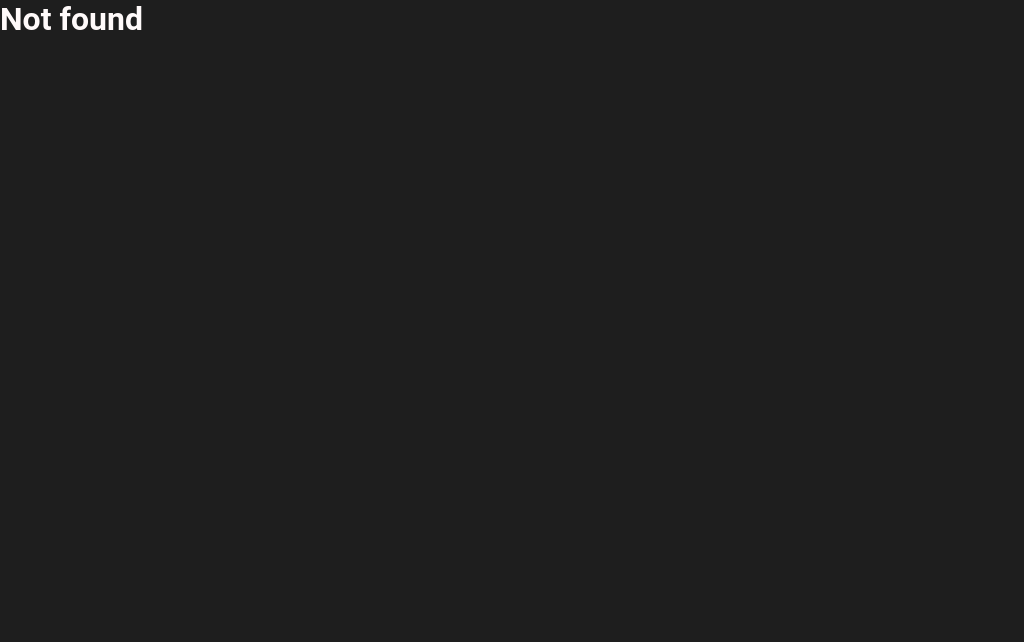
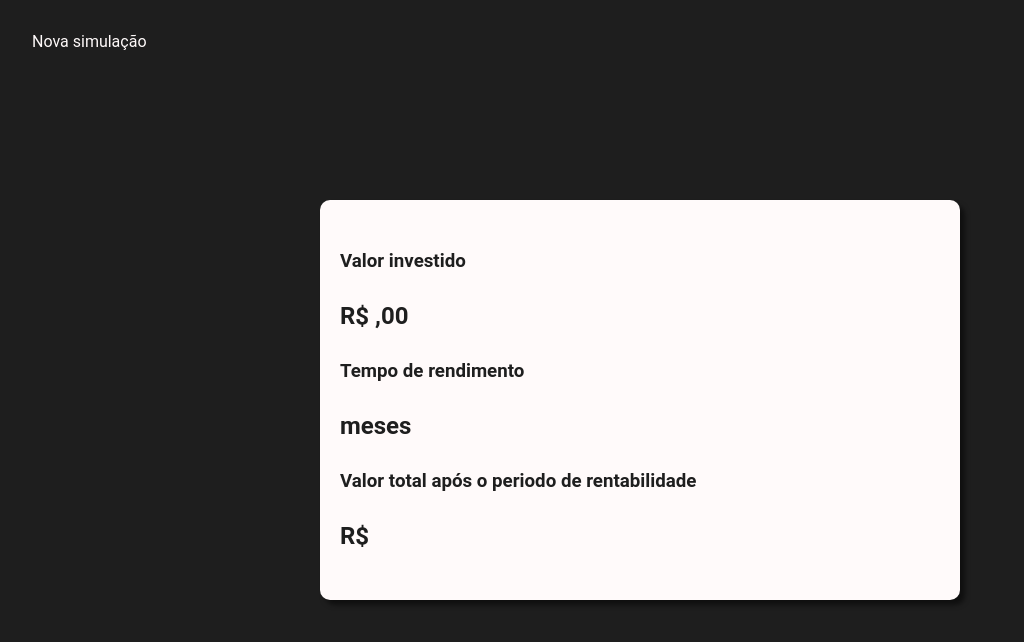
Before and after one commit to Pierre-Kalil/react-calc-investment, a React (Create React App) app: page /result in a window 1280 px wide. Shown: the top 642 px of the page, without its empty margins (0-1024 px from the left). Built offline with nearby package versions, Linux system fonts and the light colour scheme.

Commit message:
feat: page result, assets and styles

```diff
--- a/src/components/button/styles.ts
+++ b/src/components/button/styles.ts
@@ -5,9 +5,15 @@ export const ButtonContainer = styled.button`
   padding: 1.1rem 0rem;
 
   border-radius: 7px;
+  border: none;
 
-  background-color: #c0c0c0;
+  background: rgba(255, 255, 255, 0.4);
   color: var(--black);
   text-align: center;
   font-size: 1.5rem;
+
+  &:hover {
+    background-color: snow;
+    transition: all 0.3s ease-in;
+  }
 `;
--- a/src/components/form/styles.ts
+++ b/src/components/form/styles.ts
@@ -2,7 +2,7 @@ import styled from "styled-components";
 
 export const FormContainer = styled.form`
   width: 90%;
-  height: 300px;
+  height: 18rem;
 
   display: flex;
   flex-direction: column;
@@ -12,9 +12,9 @@ export const FormContainer = styled.form`
   text-align: center;
 
   @media (min-width: 767px) {
-    width: 50%;
+    width: 90%;
   }
   @media (min-width: 1024px) {
-    width: 40%;
+    width: 80%;
   }
 `;
--- a/src/components/input/index.tsx
+++ b/src/components/input/index.tsx
@@ -9,6 +9,7 @@ export const Input = ({ placeholder, onChange, name, type }: IInputProps) => {
         onChange={onChange}
         name={name}
         type={type}
+        required
       />
     </InputContainer>
   );
--- a/src/components/input/styles.ts
+++ b/src/components/input/styles.ts
@@ -13,6 +13,10 @@ export const InputContainer = styled.div`
     border: none;
     align-items: center;
     color: var(--black);
+
+    ::placeholder {
+      color: var(--black);
+    }
   }
 
   input:focus {
--- a/src/hooks/useCalculator.tsx
+++ b/src/hooks/useCalculator.tsx
@@ -13,6 +13,7 @@ export const useCalculator = (investedAmount: number, time: number) => {
       .catch((err) => console.log(err));
   }, [investedAmount, time]);
 
+  console.log(taxas);
   setTimeout(() => {
     const taxa = taxas.find((taxa) => taxa.nome === "Selic");
     if (taxa) {
--- a/src/pages/home/index.tsx
+++ b/src/pages/home/index.tsx
@@ -13,14 +13,18 @@ export const Home = () => {
   };
 
   const callBack = async () => {
-    localStorage.setItem("investedAmount", values["investedAmount"]);
-    localStorage.setItem("time", values["time"]);
+    localStorage.setItem("investedAmount", values["investedAmount"] || "");
+    localStorage.setItem("time", values["time"] || "");
+    localStorage.setItem(
+      "result",
+      returnInvested.toFixed(2).replace(".", ",") || ""
+    );
     navigate("/result");
   };
 
   const { onChange, onSubmit, values } = useForm(callBack, initialState);
 
-  const {} = useCalculator(
+  const { returnInvested } = useCalculator(
     Number(values["investedAmount"]),
     Number(values["time"])
   );
@@ -28,7 +32,7 @@ export const Home = () => {
   return (
     <HomeContainer>
       <div className="header">
-        <h1>Faça uma simulação de investimento</h1>
+        <h1>Faça uma simulação de investimento com base na taxa Selic</h1>
         <p>Informe o valor que pretende investir</p>
         <p>E o período, em meses, para receber investimento </p>
       </div>
--- a/src/pages/home/styles.ts
+++ b/src/pages/home/styles.ts
@@ -13,6 +13,26 @@ export const HomeContainer = styled.section`
     display: flex;
     justify-content: space-around;
     flex-direction: column;
-    height: 8rem;
+
+    width: 90%;
+    height: 10rem;
+  }
+
+  @media (min-width: 768px) {
+    .header {
+      width: 55%;
+      p {
+        font-size: 1.3rem;
+      }
+    }
+    form {
+      width: 50%;
+    }
+  }
+
+  @media (min-width: 768px) {
+    .header {
+      width: 50%;
+    }
   }
 `;
--- a/src/pages/login/index.tsx
+++ b/src/pages/login/index.tsx
@@ -3,6 +3,7 @@ import { Form } from "../../components/form";
 import { useForm } from "../../hooks/useForm";
 import { ILogin } from "../../types/types";
 import { LoginContainer } from "./styles";
+import login from "../../assets/login.png";
 
 export const Login = () => {
   const navigate = useNavigate();
@@ -19,6 +20,11 @@ export const Login = () => {
 
   return (
     <LoginContainer>
+      <div className="login-image">
+        <img src={login} alt="image_login" />
+      </div>
+      <div className="login-form">
+        <h1>Faça Login</h1>
         <Form
           placeholder1="Email"
           placeholder2="Senha"
@@ -32,6 +38,7 @@ export const Login = () => {
           onChange={onChange}
           onSubmit={onSubmit}
         />
+      </div>
     </LoginContainer>
   );
 };
--- a/src/pages/login/styles.ts
+++ b/src/pages/login/styles.ts
@@ -7,4 +7,34 @@ export const LoginContainer = styled.section`
 
   width: 100%;
   height: 100vh;
+
+  .login-form {
+    display: flex;
+    justify-content: space-evenly;
+    align-items: center;
+    flex-direction: column;
+
+    width: 50%;
+    height: 80%;
+  }
+
+  .login-image {
+    display: none;
+    width: 50%;
+    height: 100%;
+
+    background: snow;
+    img {
+      width: 90%;
+      height: auto;
+    }
+  }
+
+  @media (min-width: 900px) {
+    justify-content: space-between;
+    .login-image {
+      display: inherit;
+      transition: all 01s ease;
+    }
+  }
 `;
--- /dev/null
+++ b/src/pages/result/index.tsx
@@ -0,0 +1,27 @@
+import { Link } from "react-router-dom";
+import { ResultContainer } from "./styles";
+
+export const Result = () => {
+  const items = {
+    investedAmount: localStorage.getItem("investedAmount") || "",
+    time: localStorage.getItem("time") || "",
+    result: localStorage.getItem("result") || "",
+  };
+
+  console.log(items);
+
+  return (
+    <ResultContainer>
+      <Link to="/home">Nova simulação</Link>
+      <div className="card-result">
+        <h3>Valor investido </h3>
+        <h2>R$ {items.investedAmount},00 </h2>
+        <h3>Tempo de rendimento</h3>
+        <h2> {items.time} meses</h2>
+
+        <h3>Valor total após o periodo de rentabilidade </h3>
+        <h2>R$ {items.result}</h2>
+      </div>
+    </ResultContainer>
+  );
+};
--- /dev/null
+++ b/src/pages/result/styles.ts
@@ -0,0 +1,46 @@
+import styled from "styled-components";
+
+export const ResultContainer = styled.section`
+  display: flex;
+  justify-content: center;
+  align-items: center;
+  flex-direction: column;
+
+  width: 100%;
+  height: 100vh;
+  position: relative;
+
+  a {
+    position: absolute;
+    top: 2rem;
+    left: 2rem;
+    color: snow;
+
+    &:hover {
+      color: #ccc;
+      transition: 0.5s ease;
+    }
+  }
+
+  .card-result {
+    display: flex;
+    flex-direction: column;
+    justify-content: space-evenly;
+
+    width: 90%;
+    height: 50vh;
+    padding: 20px;
+
+    border-radius: 10px;
+    box-shadow: 5px 5px 5px rgba(0, 0, 0, 0.5);
+
+    background: snow;
+    color: var(--black);
+  }
+
+  @media (min-width: 767px) {
+    .card-result {
+      width: 50%;
+    }
+  }
+`;
--- a/src/routes/index.tsx
+++ b/src/routes/index.tsx
@@ -1,13 +1,14 @@
 import { Route, Routes } from "react-router-dom";
 import { Home } from "../pages/home";
 import { Login } from "../pages/login";
+import { Result } from "../pages/result";
 
 export default function MainRoutes() {
   return (
     <Routes>
       <Route path="/" element={<Login />} />
       <Route path="/home" element={<Home />} />
-
+      <Route path="/result" element={<Result />} />
       <Route path="*" element={<h1>Not found</h1>} />
     </Routes>
   );
```
Also changed, not shown: src/assets/login.png (added). Lines whose indentation alone changed are shown as unchanged.
